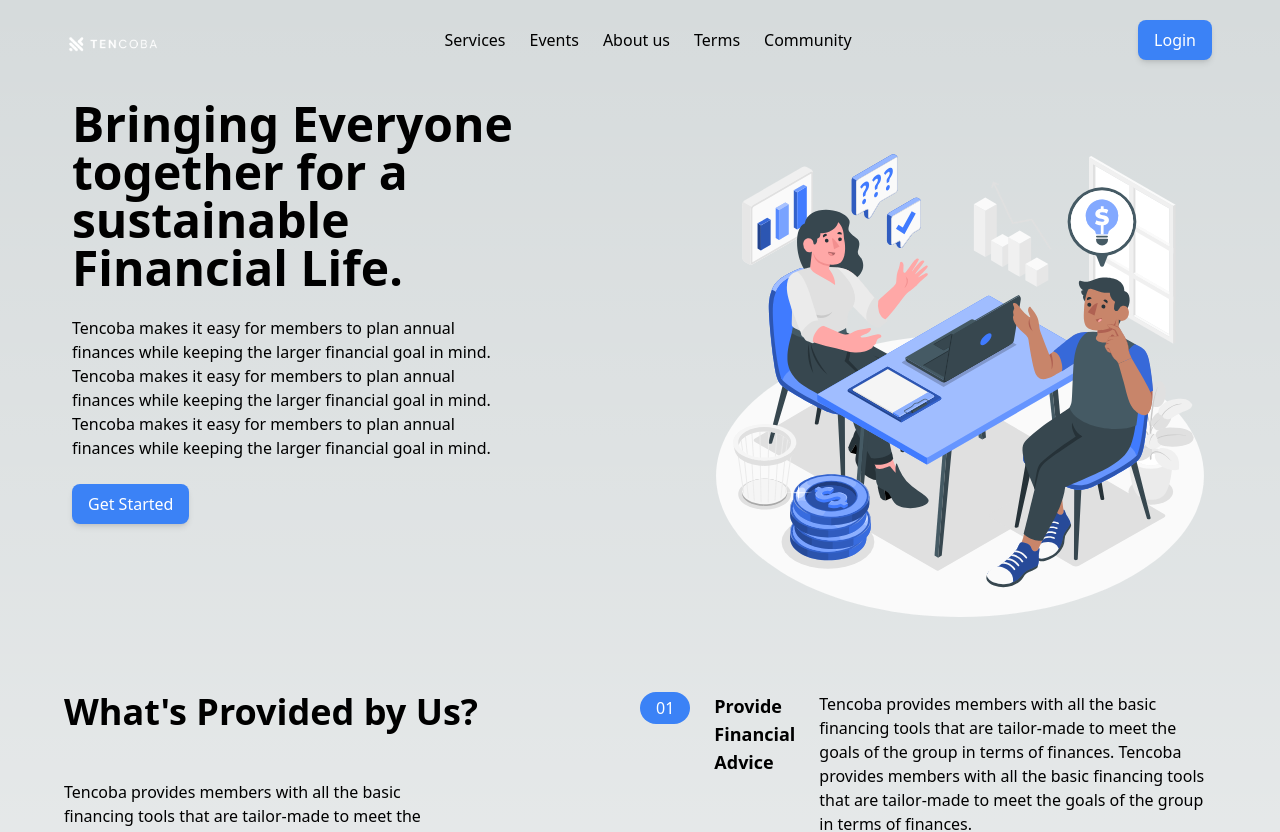
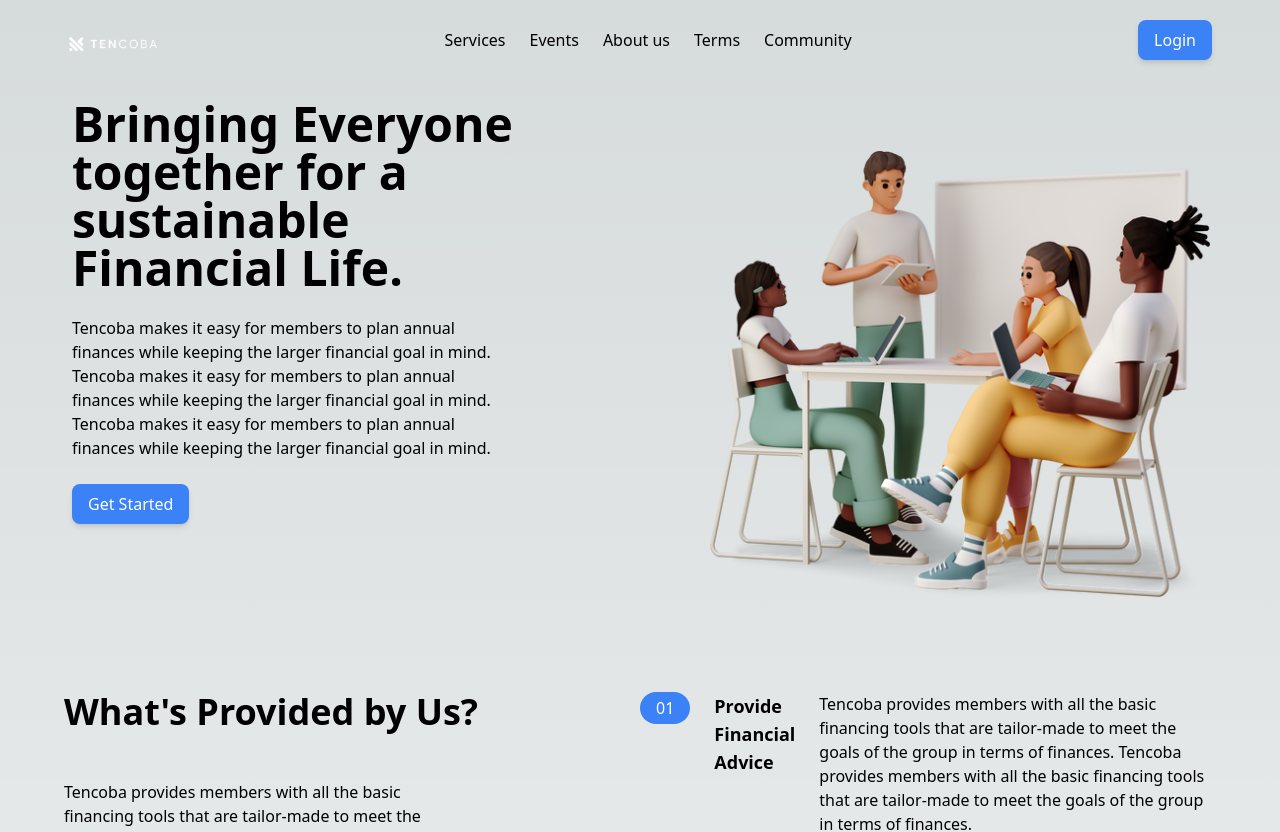
Before and after one commit to johnson419/Tencoba, a Next.js app: page / in a window 1280 px wide. Shown: the top 832 px of the page. Built offline with nearby package versions, Linux system fonts and the light colour scheme.

Commit message:
Changed hero photo

```diff
--- a/components/Hero.js
+++ b/components/Hero.js
@@ -29,7 +29,7 @@ const Hero = () => {
         {/* image - right-side */}
         <div className="md:w-1/2">
           <div className="flex justify-center">
-            <Image src="/hey.svg" alt="right side" width={500} height={500} />
+            <Image src="/3d.png" alt="right side" width={500} height={500} />
           </div>
         </div>
       </div>
```
Also changed, not shown: public/3d.png (added).
